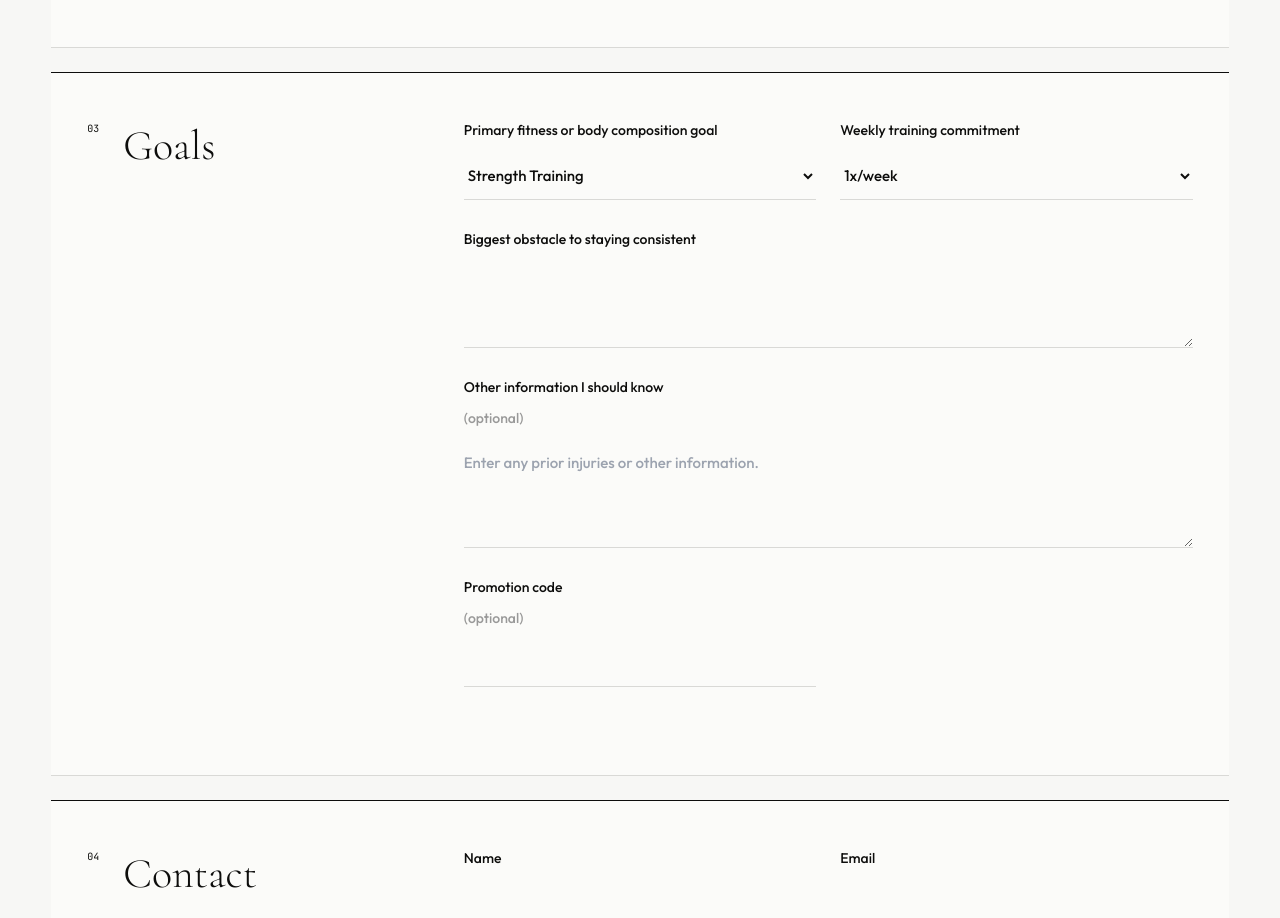
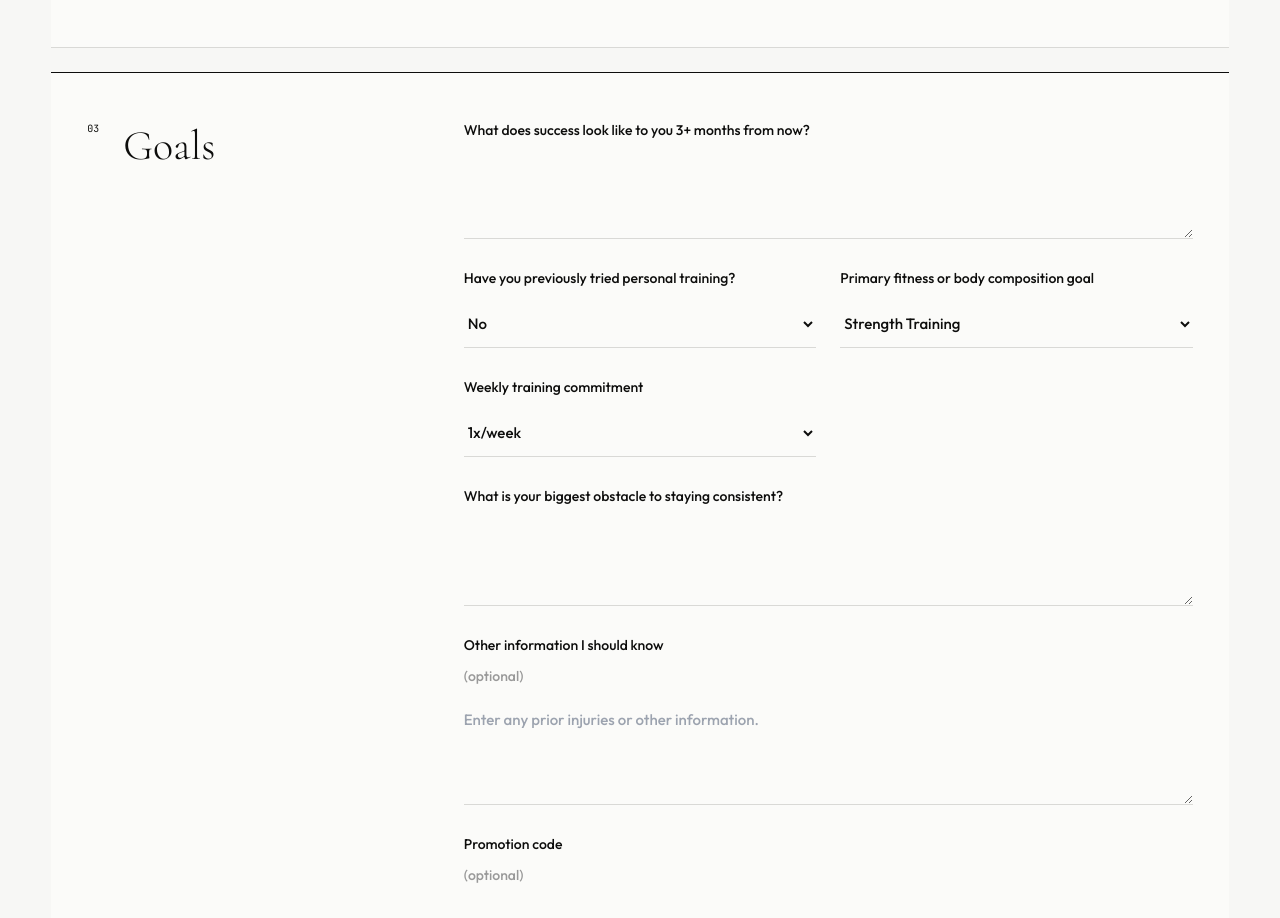
Before and after one commit to sdcamar1/ReachFitness, a React (Vite) app in the folder frontend/: page /book in a window 1280 px wide. Shown: the part 1200-2118 px from the top of the page. Built offline with nearby package versions, Linux system fonts and the light colour scheme.

Commit message:
Add consultation progress questions

```diff
--- a/frontend/src/pages/Admin.jsx
+++ b/frontend/src/pages/Admin.jsx
@@ -186,6 +186,16 @@ export function Admin() {
                   )}
                   <p className="eyebrow">FOCUS</p>
                   <p>{appointment.focus}</p>
+                  {appointment.success_vision && (
+                    <p className="notes">
+                      3+ month success: {appointment.success_vision}
+                    </p>
+                  )}
+                  {appointment.previous_training && (
+                    <p>
+                      Previous personal training: {appointment.previous_training}
+                    </p>
+                  )}
                   {appointment.commitment && <p>{appointment.commitment}</p>}
                   {appointment.contact_preference && (
                     <p>Prefers {appointment.contact_preference}</p>
--- a/frontend/src/pages/Book.jsx
+++ b/frontend/src/pages/Book.jsx
@@ -17,6 +17,8 @@ const labels = {
 
 const emptyForm = {
   service_type: "In-Person Training",
+  success_vision: "",
+  previous_training: "No",
   focus: "Strength Training",
   commitment: "1x/week",
   obstacle: "",
@@ -220,6 +222,29 @@ export function Book() {
             <h2>Goals</h2>
           </div>
           <div className="form-grid">
+            <label className="full-field">
+              What does success look like to you 3+ months from now?
+              <textarea
+                required
+                name="success_vision"
+                rows="3"
+                value={form.success_vision}
+                onChange={updateField}
+                data-testid="booking-success-vision"
+              />
+            </label>
+            <label>
+              Have you previously tried personal training?
+              <select
+                name="previous_training"
+                value={form.previous_training}
+                onChange={updateField}
+                data-testid="booking-previous-training"
+              >
+                <option>Yes</option>
+                <option>No</option>
+              </select>
+            </label>
             <label>
               Primary fitness or body composition goal
               <select
@@ -247,7 +272,7 @@ export function Book() {
               </select>
             </label>
             <label className="full-field">
-              Biggest obstacle to staying consistent
+              What is your biggest obstacle to staying consistent?
               <textarea
                 required
                 name="obstacle"
```
Also changed, not shown: 2 other files (tests, documents, lock files or other folders).
